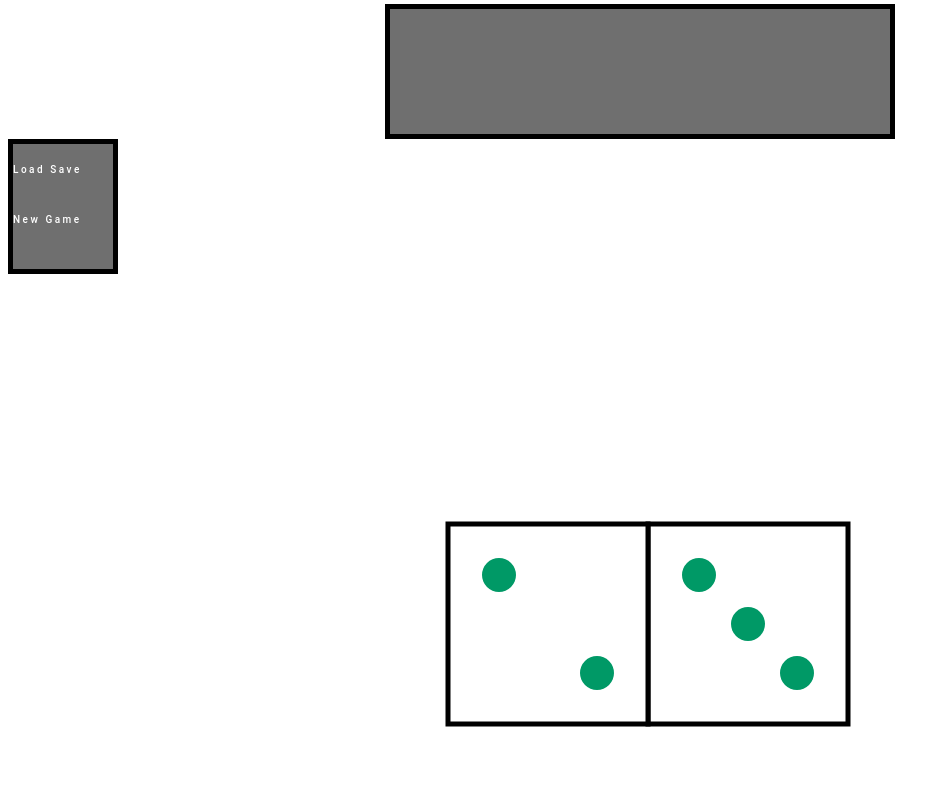
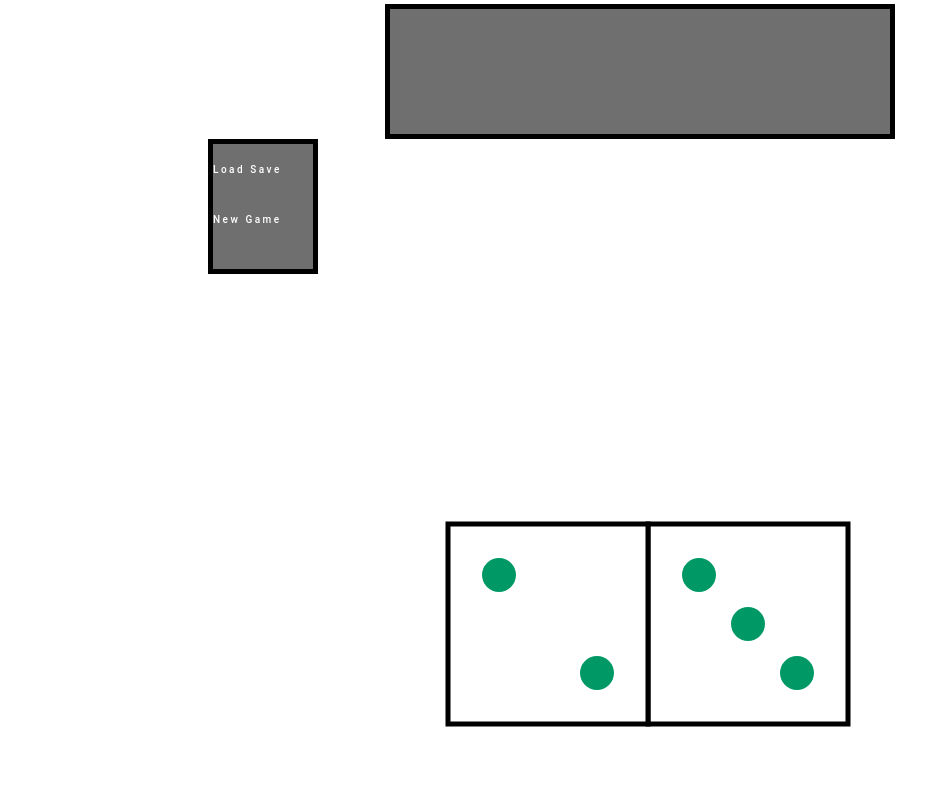
Before and after one commit to htmhell69/RPG-Dice, a PHP site: page / in a window 1280 px wide. Shown: the part 562-1373 px from the top of the page, without its empty margins (0-950 px from the left). Run offline with PHP 8.4, Linux system fonts and the light colour scheme.

Commit message:
Update fancyButtons.css

```diff
--- a/clientSide/fancyButtons.css
+++ b/clientSide/fancyButtons.css
@@ -42,6 +42,7 @@ body{
   float: left;
   background-color: rgba(16,16,16,0.6);
   color: white;
+  transform: translate(200px);
 }
 
 .description{
```
